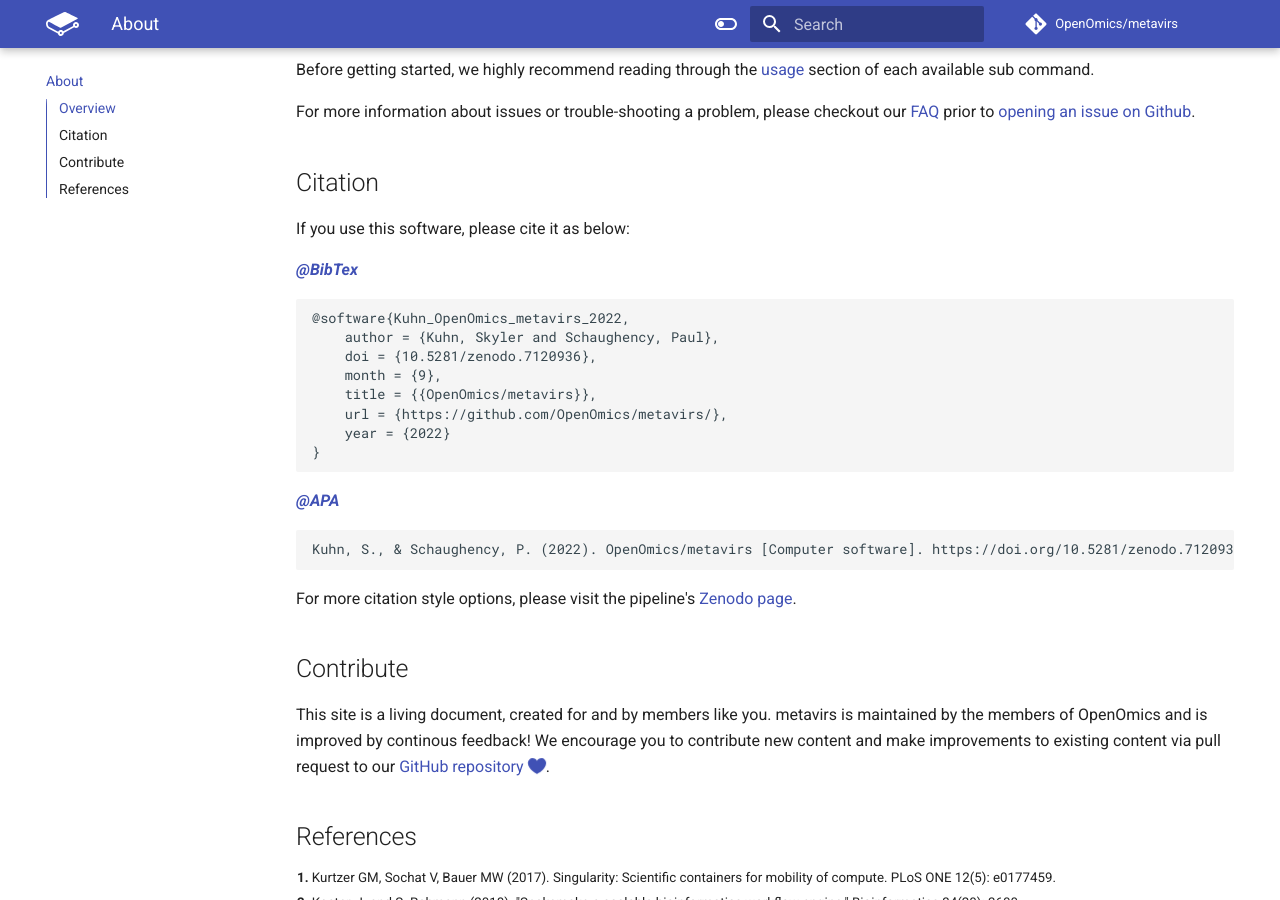
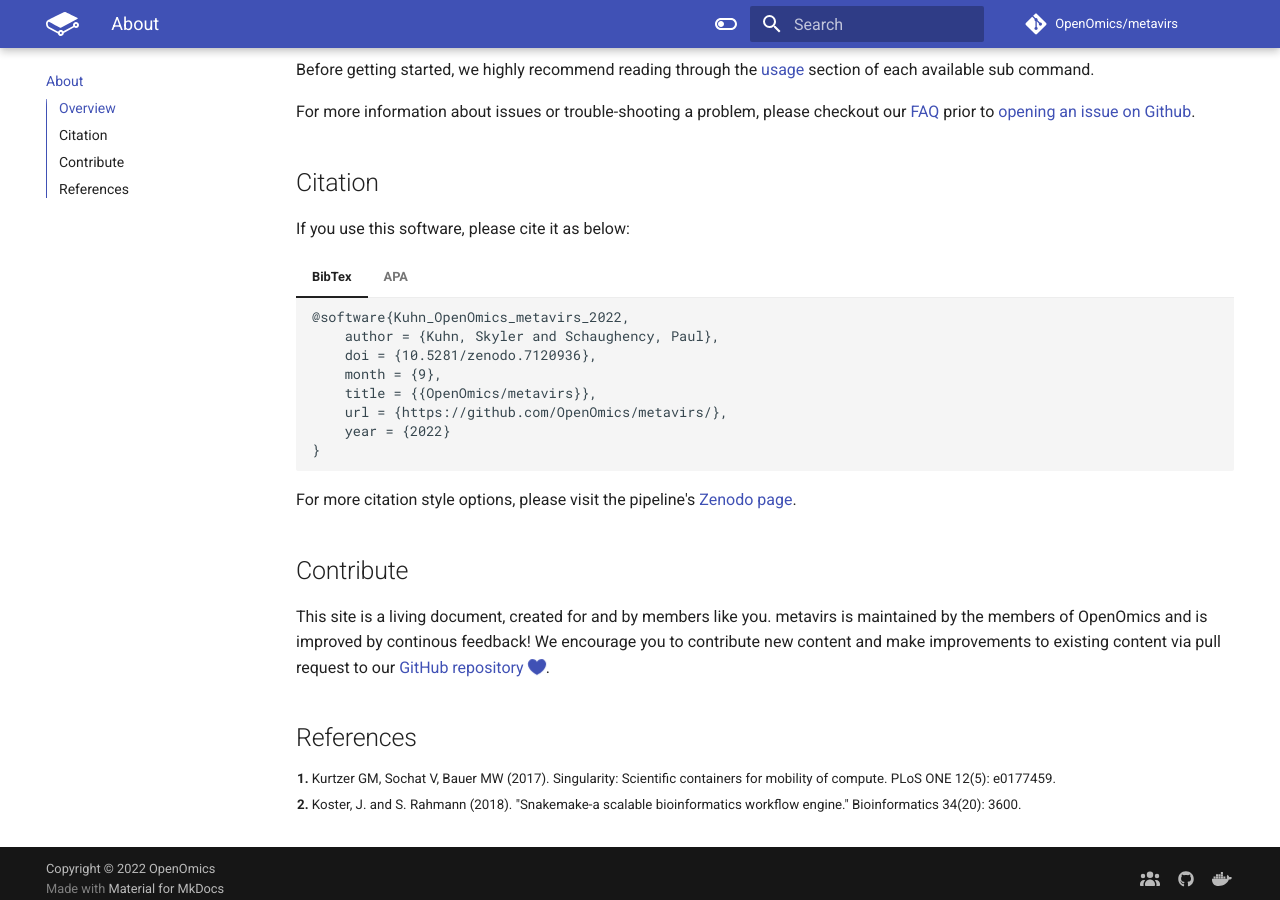
Before and after one commit to OpenOmics/metavirs, an MkDocs documentation site: the page built from docs/index.md, in a window 1280 px wide and 900 px high, scrolled down 943 px. Built offline with MkDocs 1.6.1 and Material for MkDocs 9.7.7, drawn with Linux system fonts in a browser that asks for light colours; comment, search, counter and statistics services are not loaded; the version menu is left out.

Commit message:
Adding content tabs for citation information

````diff
--- a/docs/index.md
+++ b/docs/index.md
@@ -54,22 +54,24 @@
 
 If you use this software, please cite it as below:
 
-***@BibTex***
-```text
-@software{Kuhn_OpenOmics_metavirs_2022,
-    author = {Kuhn, Skyler and Schaughency, Paul},
-    doi = {10.5281/zenodo.7120936},
-    month = {9},
-    title = {{OpenOmics/metavirs}},
-    url = {https://github.com/OpenOmics/metavirs/},
-    year = {2022}
-}
-```
+=== "BibTex"
 
-***@APA***
-```text
-Kuhn, S., & Schaughency, P. (2022). OpenOmics/metavirs [Computer software]. https://doi.org/10.5281/zenodo.7120936
-```
+    ```
+    @software{Kuhn_OpenOmics_metavirs_2022,
+        author = {Kuhn, Skyler and Schaughency, Paul},
+        doi = {10.5281/zenodo.7120936},
+        month = {9},
+        title = {{OpenOmics/metavirs}},
+        url = {https://github.com/OpenOmics/metavirs/},
+        year = {2022}
+    }
+    ```
+
+=== "APA"
+
+    ```
+    Kuhn, S., & Schaughency, P. (2022). OpenOmics/metavirs [Computer software]. https://doi.org/10.5281/zenodo.7120936
+    ```
 
 For more citation style options, please visit the pipeline's [Zenodo page](https://doi.org/10.5281/zenodo.7120936).
 
````
